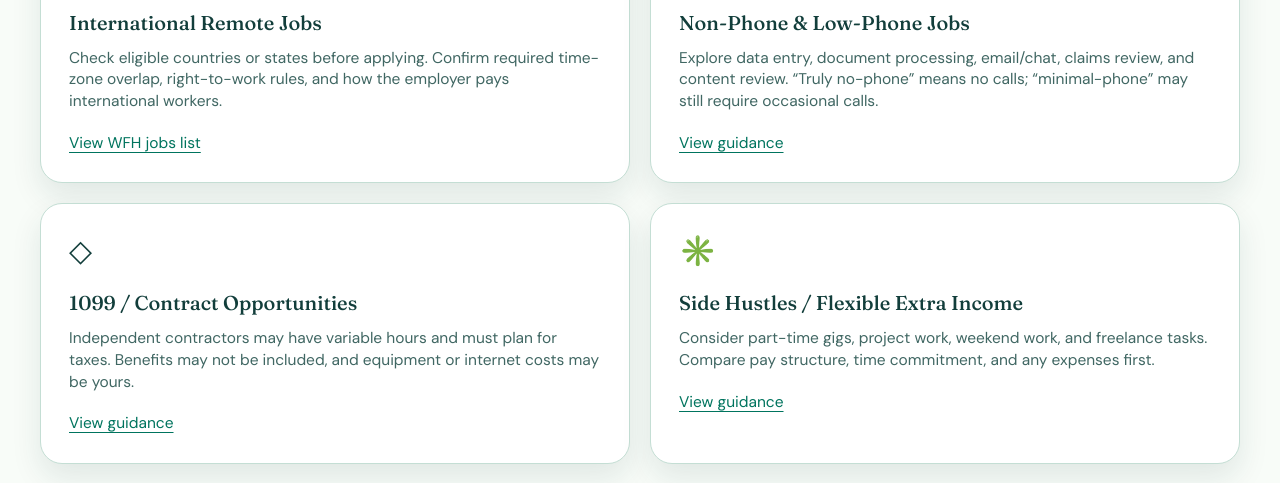
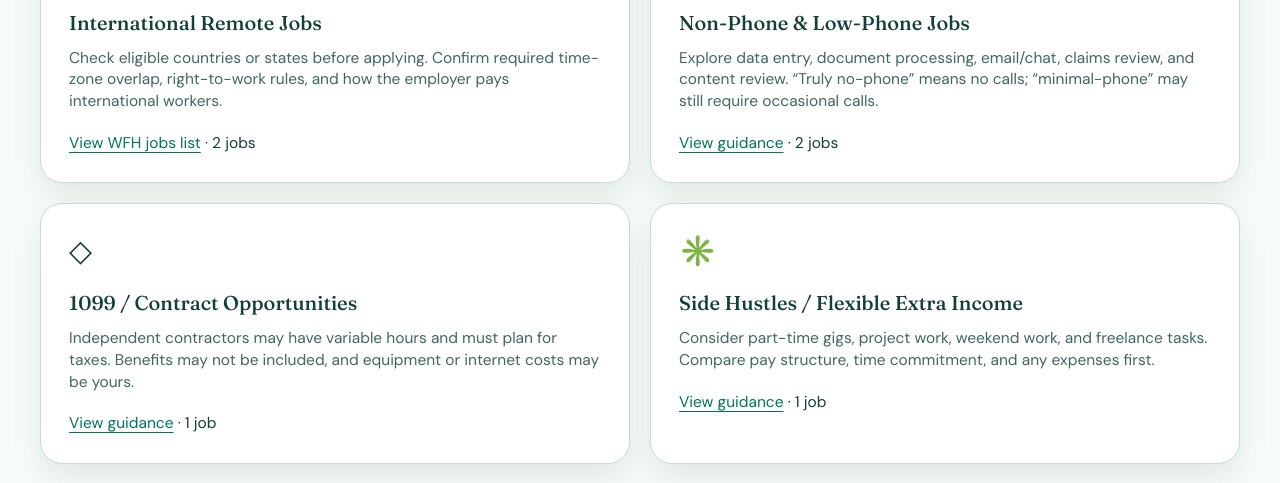
Before and after one commit to ixaman/remote-work-platform, a Next.js app: page / in a window 1280 px wide. Shown: the part 1100-1583 px from the top of the page. Built offline with nearby package versions, Linux system fonts and the light colour scheme.

Commit message:
Link homepage to category pages

```diff
--- a/app/job-browsing.tsx
+++ b/app/job-browsing.tsx
@@ -10,8 +10,12 @@ const roles = ["Data Entry", "Customer Service", "Healthcare", "Technical Suppor
 
 export default function JobBrowsing({ categories, jobs }: { categories: Category[]; jobs: Job[] }) {
   const [selected, setSelected] = useState("all");
-  const publishedCategories = categories.filter((category) => category.status === "published").sort((a, b) => a.sort_order - b.sort_order);
-  const visibleJobs = jobs.filter((job) => job.status === "published" && publishedCategories.some((category) => category.slug === job.category_slug) && (selected === "all" || job.category_slug === selected));
+  const allCategories = categories.filter((category) => category.status === "published").sort((a, b) => a.sort_order - b.sort_order);
+  const publishedCategories = allCategories.slice(0, 4);
+  const publishedJobs = jobs.filter((job) => job.status === "published" && allCategories.some((category) => category.slug === job.category_slug));
+  const categoryJobs = publishedJobs.filter((job) => selected === "all" || job.category_slug === selected);
+  const visibleJobs = [...categoryJobs].sort((a, b) => Date.parse(b.created_at) - Date.parse(a.created_at)).slice(0, 5);
+  const selectedCategory = publishedCategories.find((category) => category.slug === selected);
 
   return (
     <>
@@ -32,7 +36,8 @@ export default function JobBrowsing({ categories, jobs }: { categories: Category
                 <span className="category-icon" aria-hidden="true">{icons[category.sort_order]}</span>
                 <h3><button type="button" className="category-select" aria-pressed={selected === category.slug} aria-controls="job-results" onClick={() => setSelected(category.slug)}>{category.name}</button></h3>
                 <p>{category.description}</p>
-                <a className="guidance-link" href="#job-listings" onClick={() => setSelected(category.slug)}>{category.slug === "international" ? "View WFH jobs list" : "View guidance"}<span className="sr-only">: {category.name}</span></a>
+                <a className="guidance-link" href={`/categories/${category.slug}`} onClick={() => setSelected(category.slug)}>{category.slug === "international" ? "View WFH jobs list" : "View guidance"}<span className="sr-only">: {category.name}</span></a>
+                <span> · {publishedJobs.filter((job) => job.category_slug === category.slug).length} {publishedJobs.filter((job) => job.category_slug === category.slug).length === 1 ? "job" : "jobs"}</span>
               </article>
             ))}
           </div>
@@ -60,8 +65,11 @@ export default function JobBrowsing({ categories, jobs }: { categories: Category
           <div id="job-results" className="job-results" role="region" aria-label="Job listings">
             <p className="sr-only" role="status" aria-live="polite" aria-atomic="true">{visibleJobs.length === 0 ? "No jobs in this category yet." : `${visibleJobs.length} sample jobs shown. ${selected === "all" ? "All categories" : publishedCategories.find((category) => category.slug === selected)?.name}.`}</p>
             {visibleJobs.length === 0 ? <p className="job-card empty-state">No jobs in this category yet.</p> : visibleJobs.map((job) => (
-              <JobCard key={job.id} job={job} categoryName={publishedCategories.find((category) => category.slug === job.category_slug)?.name} />
+              <JobCard key={job.id} job={job} categoryName={allCategories.find((category) => category.slug === job.category_slug)?.name} />
             ))}
+            {selectedCategory && (
+              <a className="guidance-link" href={`/categories/${selectedCategory.slug}`}>View all {categoryJobs.length} jobs in {selectedCategory.name} →</a>
+            )}
           </div>
         </div>
       </section>
--- a/app/page.tsx
+++ b/app/page.tsx
@@ -2,12 +2,14 @@ import Image from "next/image";
 import SiteHeader from "./site-header";
 import JobBrowsing from "./job-browsing";
 import ResourceAccordion from "./resource-accordion";
-import { categories, jobs } from "../lib/fixtures";
+import { categories } from "../lib/fixtures";
+import { getCategoryBySlug, getJobsByCategory } from "../lib/categories";
 import SiteFooter from "./site-footer";
 
-export default function HomePage() {
-  const homeCategories = categories.filter((category) => category.status === "published")
-    .sort((a, b) => a.sort_order - b.sort_order).slice(0, 4);
+export default async function HomePage() {
+  const categoryResults = await Promise.all(categories.map((category) => getCategoryBySlug(category.slug)));
+  const publishedCategories = categoryResults.filter((category) => category !== undefined);
+  const jobs = (await Promise.all(publishedCategories.map((category) => getJobsByCategory(category.slug)))).flat();
 
   return (
     <>
@@ -29,7 +31,7 @@ export default function HomePage() {
             <Image className="hero-illustration" src="/images/remote-work-illustration.png" alt="" width={569} height={428} priority />
           </div>
         </section>
-        <JobBrowsing categories={homeCategories} jobs={jobs} />
+        <JobBrowsing categories={publishedCategories} jobs={jobs} />
         <section id="resources" className="resources supporting-section" aria-labelledby="resources-title" tabIndex={-1}>
           <div className="container">
             <p className="eyebrow">Practical support</p>
--- a/lib/fixtures.ts
+++ b/lib/fixtures.ts
@@ -17,6 +17,7 @@ export type Job = {
   application_url: string;
   status: "draft" | "published";
   category_slug: string;
+  created_at: string;
 };
 
 export const categories: Category[] = [
@@ -49,37 +50,37 @@ export const categories: Category[] = [
 
 export const jobs: Job[] = [
   {
-    id: "sample-1", title: "Sample: Remote Community Assistant", category_slug: "international",
+    id: "sample-1", title: "Sample: Remote Community Assistant", category_slug: "international", created_at: "2026-11-01T06:00:00Z",
     company_source: "Fictional Fern Community (fake employer)", location_eligibility: "Sample eligibility: Canada and United Kingdom; UTC overlap.",
     description: "Fake sample role supporting community questions. Illustrative full-time employment at $20/hour, Monday–Friday, 12–8 pm UTC; occasional calls. Own computer and reliable internet required.",
     application_url: "https://example.com/apply", status: "published",
   },
   {
-    id: "sample-2", title: "Sample: International Support Coordinator", category_slug: "international",
+    id: "sample-2", title: "Sample: International Support Coordinator", category_slug: "international", created_at: "2026-11-01T05:00:00Z",
     company_source: "Imaginary Harbor Team (fake employer)", location_eligibility: "Sample eligibility: Ireland; local right to work required.",
     description: "Fake sample role coordinating support requests. Illustrative part-time employment at €18/hour, weekdays, 9 am–1 pm UTC; phone-based. Employer equipment and home internet required.",
     application_url: "https://example.com/apply", status: "published",
   },
   {
-    id: "sample-3", title: "Sample: Email Support Assistant", category_slug: "non-phone",
+    id: "sample-3", title: "Sample: Email Support Assistant", category_slug: "non-phone", created_at: "2026-11-01T04:00:00Z",
     company_source: "Pretend Paper Studio (fake employer)", location_eligibility: "Sample eligibility: United States; Eastern time zone.",
     description: "Fake sample role answering email questions with no calls. Illustrative full-time employment at $19/hour, weekdays, 9 am–5 pm ET. Employer computer and reliable home internet required.",
     application_url: "https://example.com/apply", status: "published",
   },
   {
-    id: "sample-4", title: "Sample: Document Processing Clerk", category_slug: "non-phone",
+    id: "sample-4", title: "Sample: Document Processing Clerk", category_slug: "non-phone", created_at: "2026-11-01T03:00:00Z",
     company_source: "Fictional Meadow Records (fake employer)", location_eligibility: "Sample eligibility: United States; Texas only.",
     description: "Fake sample role organizing documents with no calls. Illustrative part-time employment at $17/hour, weekdays, 10 am–2 pm CT. Employer equipment and home internet required.",
     application_url: "https://example.com/apply", status: "published",
   },
   {
-    id: "sample-5", title: "Sample: Contract Content Reviewer", category_slug: "contract",
+    id: "sample-5", title: "Sample: Contract Content Reviewer", category_slug: "contract", created_at: "2026-11-01T02:00:00Z",
     company_source: "Imaginary Ink Projects (fake employer)", location_eligibility: "Sample eligibility: United States; independent contractors.",
     description: "Fake sample role reviewing text. Illustrative 1099 contract at $25/hour for 10 hours/week with flexible timing; occasional project calls. Own computer and internet required; taxes and expenses are the contractor’s responsibility.",
     application_url: "https://example.com/apply", status: "published",
   },
   {
-    id: "sample-6", title: "Sample: Weekend Research Helper", category_slug: "flexible-income",
+    id: "sample-6", title: "Sample: Weekend Research Helper", category_slug: "flexible-income", created_at: "2026-11-01T01:00:00Z",
     company_source: "Pretend Pine Research (fake employer)", location_eligibility: "Sample eligibility: United Kingdom; local work eligibility required.",
     description: "Fake sample role collecting public research. Illustrative freelance project at £80/project, around four weekend hours; no calls. Own computer and internet required; project availability varies.",
     application_url: "https://example.com/apply", status: "published",
```
